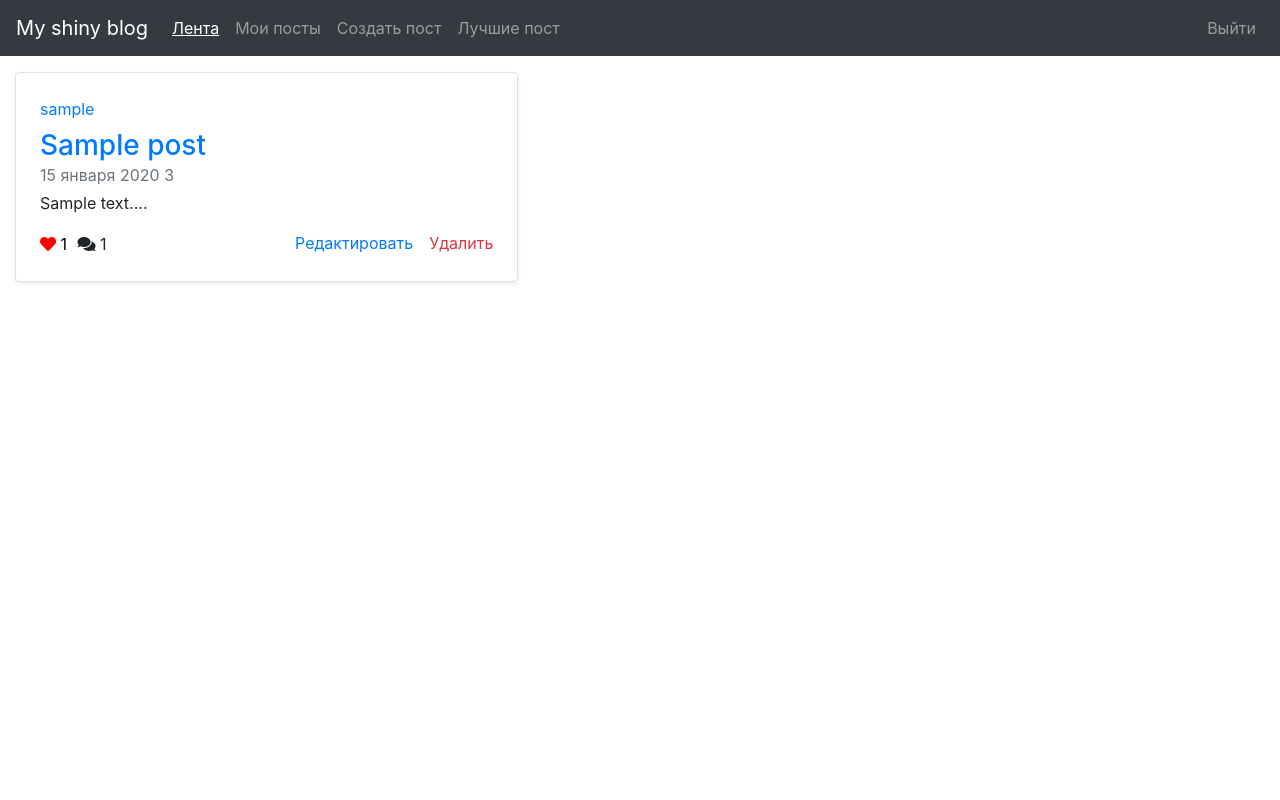
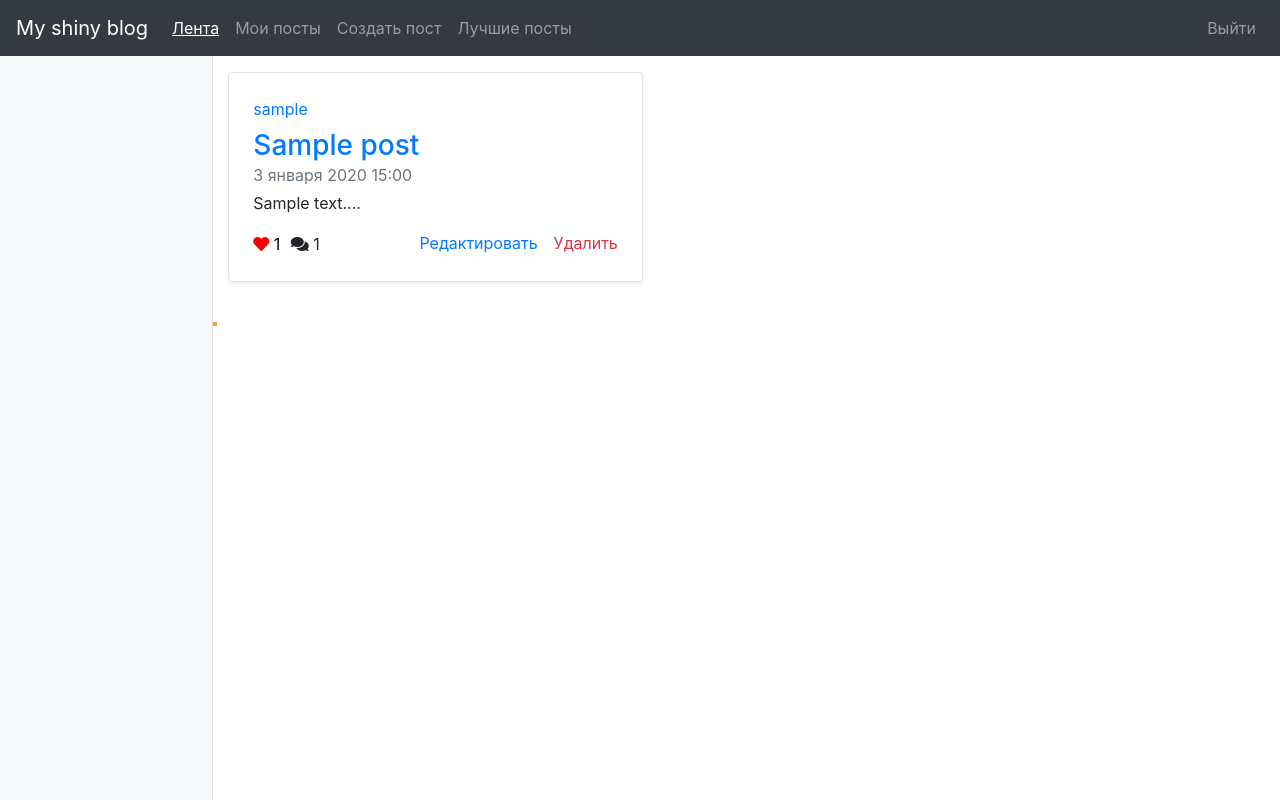
Before and after one commit to Nuri95/blog, a Django app: page / in a window 1280 px wide. Run offline with Django 3.2, Linux system fonts and the light colour scheme; a user stored in the database is signed in; tables that the repository leaves empty hold one stand-in row (values such as "Sample post"); some libraries are stand-ins or nearby versions.

Commit message:
фиксила js, теперь вызываются не везде, а там где они нужны.

```diff
--- a/blog/blog/settings.py
+++ b/blog/blog/settings.py
@@ -122,6 +122,6 @@ STATIC_URL = '/static/'
 LOGIN_URL = '/post/login'
 
 USE_I18N = True
-USE_L10N = True
+USE_L10N = False
 
 LANGUAGE_CODE = 'ru-RU'
--- a/blog/post/static/css/main.css
+++ b/blog/post/static/css/main.css
@@ -65,3 +65,65 @@ button.like {
 .post-comment {
     margin-bottom: 20px;
 }
+
+#last-changes{
+    border: 2px solid #FAA21A;
+}
+
+.top-panel {
+    z-index: 150;
+}
+
+/*
+ * Sidebar
+ */
+
+.sidebar {
+  position: fixed;
+    top: 0;
+  bottom: 0;
+  left: 0;
+  z-index: 100; /* Behind the navbar */
+  padding: 56px 0 0 0; /* Height of navbar */
+  box-shadow: inset -1px 0 0 rgba(0, 0, 0, .1);
+}
+
+.sidebar-sticky {
+  position: relative;
+  top: 0;
+  height: calc(100vh - 48px);
+  padding-top: .5rem;
+  overflow-x: hidden;
+  overflow-y: auto; /* Scrollable contents if viewport is shorter than content. */
+}
+
+@supports ((position: -webkit-sticky) or (position: sticky)) {
+  .sidebar-sticky {
+    position: -webkit-sticky;
+    position: sticky;
+  }
+}
+
+.sidebar .nav-link {
+  font-weight: 500;
+  color: #333;
+}
+
+.sidebar .nav-link .feather {
+  margin-right: 4px;
+  color: #999;
+}
+
+.sidebar .nav-link.active {
+  color: #007bff;
+}
+
+.sidebar .nav-link:hover .feather,
+.sidebar .nav-link.active .feather {
+  color: inherit;
+}
+
+.sidebar-heading {
+  font-size: .75rem;
+  text-transform: uppercase;
+}
--- a/blog/post/static/js/main.js
+++ b/blog/post/static/js/main.js
@@ -22,6 +22,7 @@ function removePost(postid) {
         alert('Ошибка удаления');
     });
 }
+
 function removeComment(commentid) {
     request('DELETE', '/comment/'+commentid + '/delete/', function () {
         document.location.reload();
@@ -56,13 +57,13 @@ function getCookie(name) {
 
 $.ajaxSetup({
      beforeSend: function(xhr) {
+         console.log(xhr);
          xhr.setRequestHeader("X-CSRFToken", getCookie('csrftoken'));
      }
 });
 
-
-$(function() {
-    $('.show-alert').click(function () {
+function attachPostDelete() {
+    $('.remove-post').click(function () {
        var $this = $(this);
             bootbox.confirm("Вы хотите удалить?", function (result) {
 
@@ -73,14 +74,19 @@ $(function() {
             });
             return false;
     });
+}
 
-    $(document).on('click', '.form-comment-delete', function () {
+
+function attachCommentDelete($container) {
+    $container.find('.comments').on('click', '.form-comment-delete', function () {
         var $this = $(this);
         removeComment($this.data('id'));
         return false;
     });
+}
 
-    $('.like').click(function() {
+function attachLike($container) {
+      $container.find('.like').click(function() {
         var $this = $(this);
         var id = $this.data('id');
 
@@ -94,29 +100,82 @@ $(function() {
             }
         });
     });
+}
 
-    $('.form-comment').submit(function () {
+function attachComment($container) {
+    $container.find('.form-comment').submit(function () {
         var $this = $(this);
         var postId = $this.data('post');
-        var body = $('#comment-body').val();
+        var body = $this.find('.comment-body').val();
 
-        $('#comment-body').val('');
-
-        $.post('/comment/new/', { post_id: postId, body: body }, function (r) {
+        $.post('/comment/new/', {post_id: postId, body: body}, function (r) {
             console.log(r);
-            $('#comments').prepend(
-                $([
+            $container.find('.comments').prepend(
+                [
                     '<div class="post-comment">',
-                    '   <div class="comment-author">',
-                    '       <a href="/user-posts/' + r.author.id + '/">' + r.author.username + '</a>',
+                    '   <div class="row">',
+                    '       <div class="comment-author col">',
+                    '           <a href="/user-posts/' + r.author.id + '/">' + r.author.username + '</a>',
+                    '       </div>',
+                    '       <div class="comment-time col">' + r.date + '</div>',
+                    '       <div class="col">',
+                    '           <a href="#" class="form-comment-delete" data-id="' + r.id + '">Удалить</a>',
+                    '       </div>',
                     '   </div>',
-                    '   <div class="comment-body">' + r.body + '</div>',
-                    '   <div class="comment-time">' + r.date + '</div>',
-                    '   <a href="#" class="form-comment-delete" data-id="'+r.id+'">Удалить</a>',
+                    '   <div class="row">',
+                    '       <div class="comment-body col">' + r.body + '</div>',
+                    '   </div>',
                     '</div>'
-                ].join('\n'))
+                ].join('\n')
             );
+            $this.find('.comment-body').val('');
         });
         return false;
     });
-});
+}
+
+function PostView($container) {
+    attachCommentDelete($container);
+    attachLike($container);
+    attachComment($container);
+
+}
+function getRecent() {
+    var encoded_posts;
+    if (encoded_posts = localStorage.getItem('posts')){
+        try {
+            return JSON.parse(encoded_posts);
+        }catch (e) {
+            return [];
+        }
+    }else {
+        return [];
+    }
+}
+
+function rememberPost(post_id, title) {
+     var posts = getRecent();
+     var alreadyExists = $.map(posts, function (post, index) {
+         if (post_id === post.id)
+             return index;
+     });
+     if (alreadyExists.length){
+         posts.splice(alreadyExists[0], 1);
+     }
+     posts.push({"id":post_id, "title": title});
+     if (posts.length > 10){
+         posts.shift();
+     }
+     localStorage.setItem('posts', JSON.stringify(posts));
+
+}
+function drawRecentPosts($container) {
+    $container.html(
+        $.map(getRecent().reverse(), function (post) {
+              return '<li class="nav-item ">'+
+                  '<a class="nav-link" href="/post/'+post.id+'/">'+post.title+
+                  '</a>'+
+              '</li>';
+        }).join(' ')
+    );
+}
--- a/blog/post/templates/post/base.html
+++ b/blog/post/templates/post/base.html
@@ -11,7 +11,7 @@
     <title>Blog</title>
 </head>
 <body>
-<nav class="navbar navbar-dark bg-dark navbar-expand-lg navbar-light bg-light">
+<nav class="navbar navbar-dark bg-dark navbar-expand-lg navbar-light bg-light top-panel">
     <a class="navbar-brand" href="{% url 'view_posts' %}">My shiny blog</a>
     <button class="navbar-toggler" type="button" data-toggle="collapse" data-target="#navbarSupportedContent"
             aria-controls="navbarSupportedContent" aria-expanded="false" aria-label="Toggle navigation">
@@ -35,7 +35,7 @@
                 </li>
                 <li class="nav-item">
                     <a class="nav-link {% if request.resolver_match.url_name == 'view_best' %}active{% endif %}"
-                       href="{% url 'view_best' %}">Лучшие пост</a>
+                       href="{% url 'view_best' %}">Лучшие посты</a>
                 </li>
             </ul>
             <ul class="navbar-nav ml-auto">
@@ -48,35 +48,38 @@
 </nav>
 
 <div class="container-fluid">
+    <div class="row">
+
+    <nav class="col-md-2 d-none d-md-block bg-light sidebar">
+        <div class="sidebar-sticky">
+            <ul class="nav flex-column recent-posts">
+
+            </ul>
+        </div>
+    </nav>
+    </div>
+    <div class="row">
+        <div class="offset-md-2 col-md-10">
+
     {% block content %}
     {% endblock %}
+        </div>
+    </div>
+
 </div>
 
 <script src="{% static 'js/jquery-3.4.1.min.js' %}"></script>
 <script src="{% static 'js/bootstrap.min.js' %}"></script>
 <script src="{% static 'js/bootbox.min.js' %}"></script>
 <script src="{% static 'js/main.js' %}"></script>
+{% block add_script %}
+{% endblock %}
+<script>
 
-<script>
-    // $(document).ready(function () {
-    //     $('.show-alert').on('click', function () {
-    //         var $this = $(this);
-    //         bootbox.confirm("Вы хотите удалить?", function (result) {
-    //             if (result) {
-    //                 removePost($this.data('id'));
-    //                 return false;
-    //             }
-    //         });
-    //         return false;
-    //     });
-    //     $('.form-comment-delete').on('click', function () {
-    //         var $this = $(this);
-    //         removeComment($this.data('id'));
-    //         return false;
-    //
-    //     })
+    $(document).ready(function () {
+        drawRecentPosts($('.recent-posts'));
+    });
 
-    // })
 </script>
 
 </body>
--- a/blog/post/templates/post/index.html
+++ b/blog/post/templates/post/index.html
@@ -2,7 +2,7 @@
 {% extends 'post/base.html' %}
 {% block content %}
 
-<div class="mt-3">
+<div class="mt-3 index-posts">
     {% for post in posts %}
     <div class="row">
         <div class="col-md-5">
@@ -11,10 +11,10 @@
                     <a href="{% url 'view_user' post.user_id %}" class="d-inline-block mb-2 text-primary">{{ post.user }}</a>
 
                     <a href="{% url 'view_post' post.id %}" class="">
-                        <h3 class="mb-0">{{ post.title }}</h3>
+                        <h3 class="mb-0 local-save">{{ post.title }}</h3>
                     </a>
 
-                    <div class="mb-1 text-muted">{{ post.date|date:"d E Y f" }}</div>
+                    <div class="mb-1 text-muted">{{ post.date }}</div>
 
                     <p class="card-text mb-auto">
                         {{ post.body|slice:":100" }}...
@@ -39,7 +39,7 @@
                         </a>
 
                         {% if post.user == user %}
-                            <a href="#" class="float-right ml-3 text-danger show-alert" data-id="{{ post.id }}">Удалить</a>
+                            <a href="#" class="float-right ml-3 text-danger remove-post" data-id="{{ post.id }}">Удалить</a>
                             <a href="{% url 'view_edit' post.id %}" class="float-right">Редактировать</a>
                         {% endif %}
                     </div>
@@ -69,8 +69,26 @@
             </div>
         </div>
     </div>
+    <div class="row">
+        <div id="last-changes">
+
+        </div>
+    </div>
 </div>
 
 
+{% endblock %}
+
+
+
+{% block add_script %}
+<script>
+
+     $(document).ready(function () {
+         attachPostDelete();
+         attachLike($('.index-posts'));
+     })
+
+</script>
 
 {% endblock %}
--- a/blog/post/views.py
+++ b/blog/post/views.py
@@ -16,7 +16,7 @@ from django.views import View
 from django.views.generic import TemplateView, FormView, DeleteView
 
 from forms import PostForm, LoginForm, CommentForm
-from models import Post, Comment
+from models import Post, Comment, get_formatted_date
 
 
 class IndexView(TemplateView):
@@ -101,9 +101,6 @@ class PostCommentView(FormView):
     form_class = CommentForm
 
     def dispatch(self, request, *args, **kwargs):
-        self.date = timezone.now()
-        self.body = request.POST.get('body')
-
         try:
             self.post_object = Post.objects.get(id=request.POST.get('post_id'))
         except Post.DoesNotExist:
@@ -112,20 +109,11 @@ class PostCommentView(FormView):
         return super(PostCommentView, self).dispatch(request, *args, **kwargs)
 
     def form_valid(self, form):
-        # saved_comment = form.save()
-        # saved_comment= saved_comment.as_json()
-        # .formatted_date()
-        comment = form.save()
-        # print 'comment=', comment
-        json = comment.as_json()
-        # print 'json= ', json
-        json['date'] = comment.formatted_date()
-        # print 'json2= ', json
-        return JsonResponse(json)
+        return JsonResponse(form.save().as_json())
 
     def get_form_kwargs(self):
         new_comment = super(PostCommentView, self).get_form_kwargs()
-        new_comment['instance'] = Comment(date=self.date,
+        new_comment['instance'] = Comment(date=timezone.now(),
                                           user=self.request.user,
                                           post=self.post_object)
         return new_comment
@@ -137,7 +125,7 @@ class PostView(TemplateView):
     def get_context_data(self, **kwargs):
         context = super(PostView, self).get_context_data(**kwargs)
         context['post'] = get_object_or_404(Post, id=kwargs['postid'])
-
+        # context['blabla'] = get_formatted_date(context['post'].date)
         return context
 
 
```
Also changed, not shown: blog/post/models.py (+6 -2 lines), blog/post/templates/post/post.html (+36 -9 lines).
